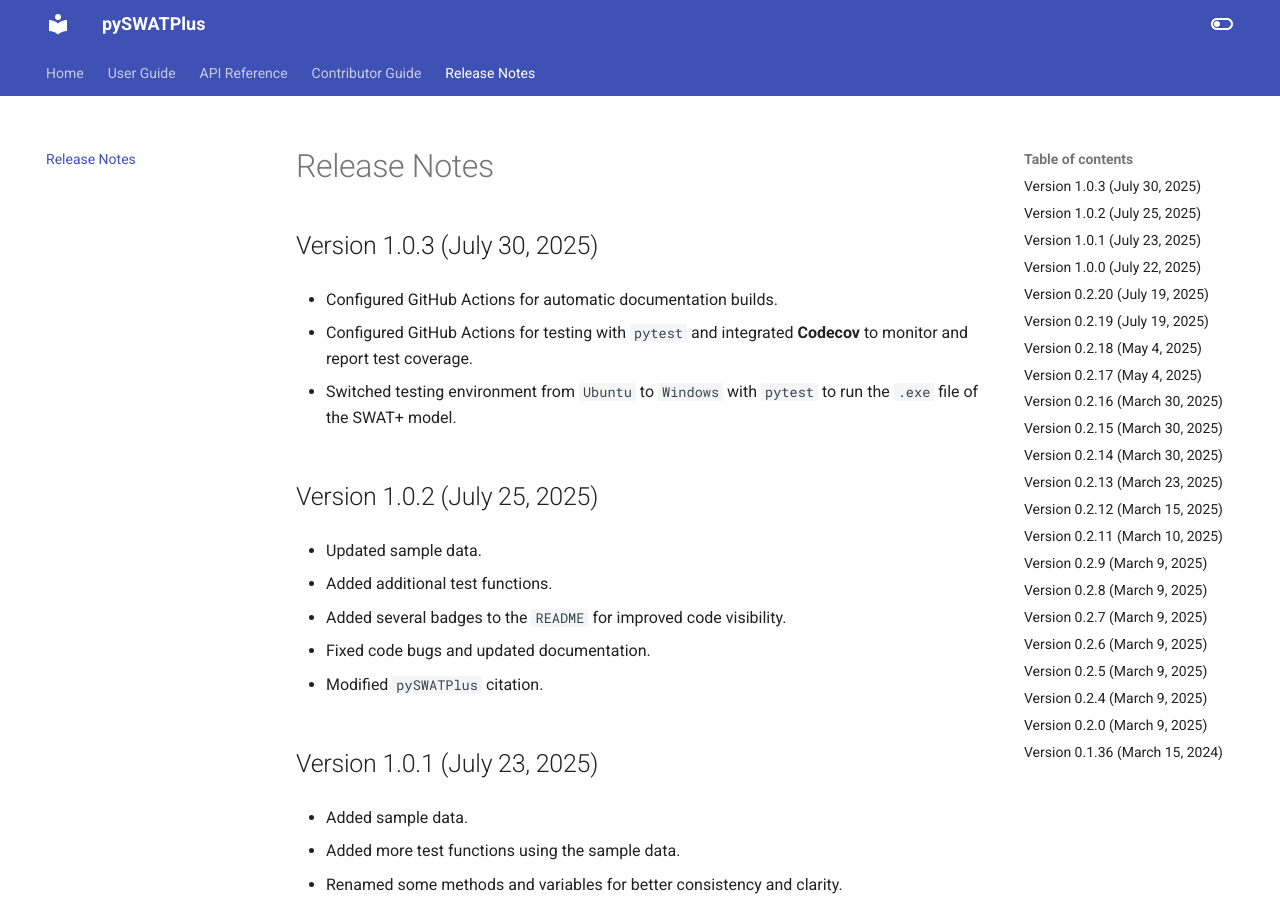
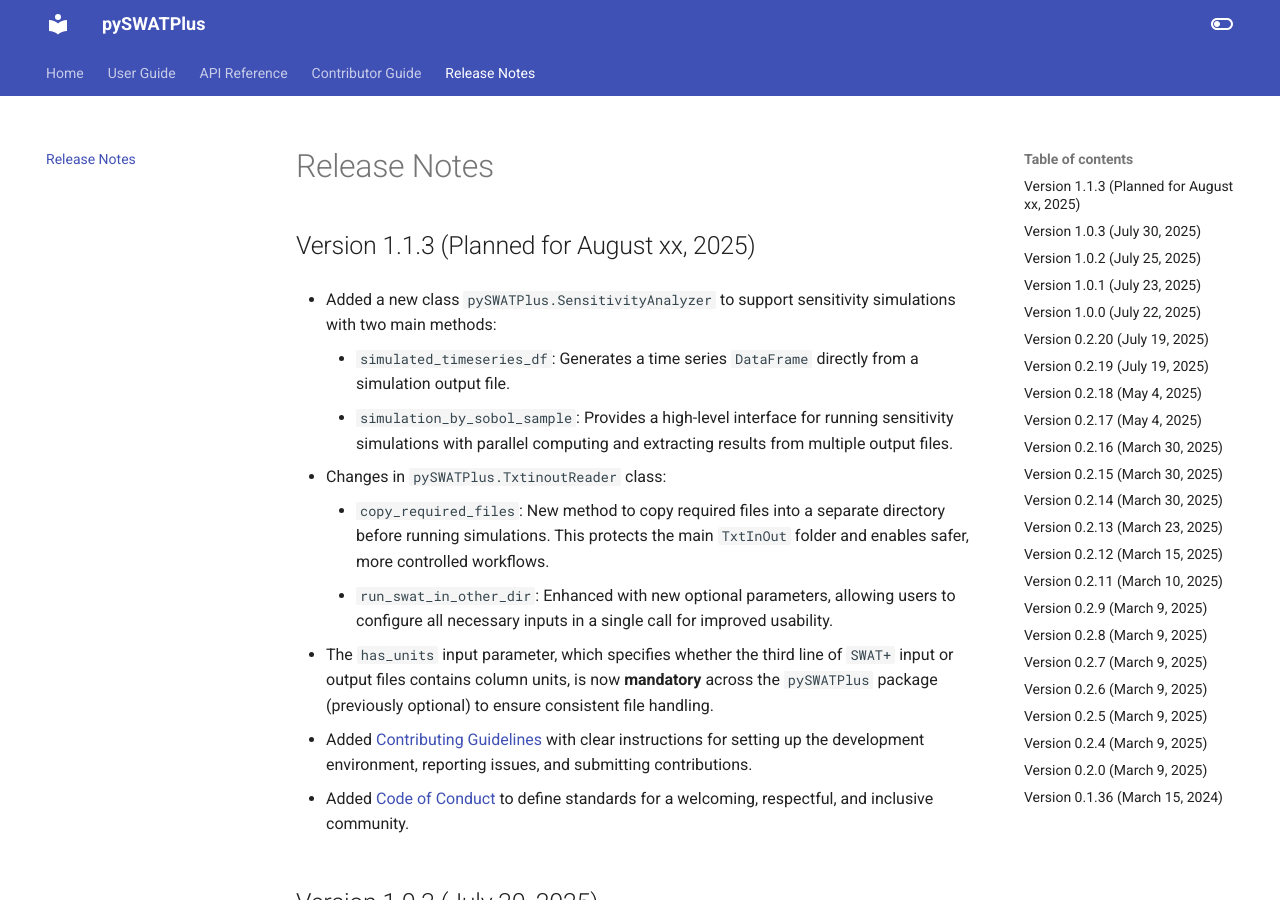
Before and after one commit to swat-model/pySWATPlus, an MkDocs documentation site: the page built from docs/changelog.md, in a window 1280 px wide and 900 px high. Built offline with MkDocs 1.6.1 and Material for MkDocs 9.7.7, drawn with Linux system fonts in a browser that asks for light colours.

Commit message:
add Version 1.1.3 with notes because lot of features have been added

```diff
--- a/docs/changelog.md
+++ b/docs/changelog.md
@@ -1,4 +1,23 @@
 # Release Notes
+
+
+## Version 1.1.3 (Planned for August xx, 2025)
+
+- Added a new class `pySWATPlus.SensitivityAnalyzer` to support sensitivity simulations with two main methods:
+
+    - `simulated_timeseries_df`: Generates a time series `DataFrame` directly from a simulation output file.
+    - `simulation_by_sobol_sample`: Provides a high-level interface for running sensitivity simulations with parallel computing and extracting results from multiple output files.
+
+- Changes in `pySWATPlus.TxtinoutReader` class:
+
+    - `copy_required_files`: New method to copy required files into a separate directory before running simulations. This protects the main `TxtInOut` folder and enables safer, more controlled workflows.
+    - `run_swat_in_other_dir`: Enhanced with new optional parameters, allowing users to configure all necessary inputs in a single call for improved usability.
+
+- The `has_units` input parameter, which specifies whether the third line of `SWAT+` input or output files contains column units, is now **mandatory** across the `pySWATPlus` package (previously optional) to ensure consistent file handling.
+
+- Added [Contributing Guidelines](https://swat-model.github.io/pySWATPlus/CONTRIBUTING) with clear instructions for setting up the development environment, reporting issues, and submitting contributions.
+
+- Added [Code of Conduct](https://github.com/swat-model/pySWATPlus/blob/main/CODE_OF_CONDUCT.md) to define standards for a welcoming, respectful, and inclusive community.
 
 
 ## Version 1.0.3 (July 30, 2025)
```
